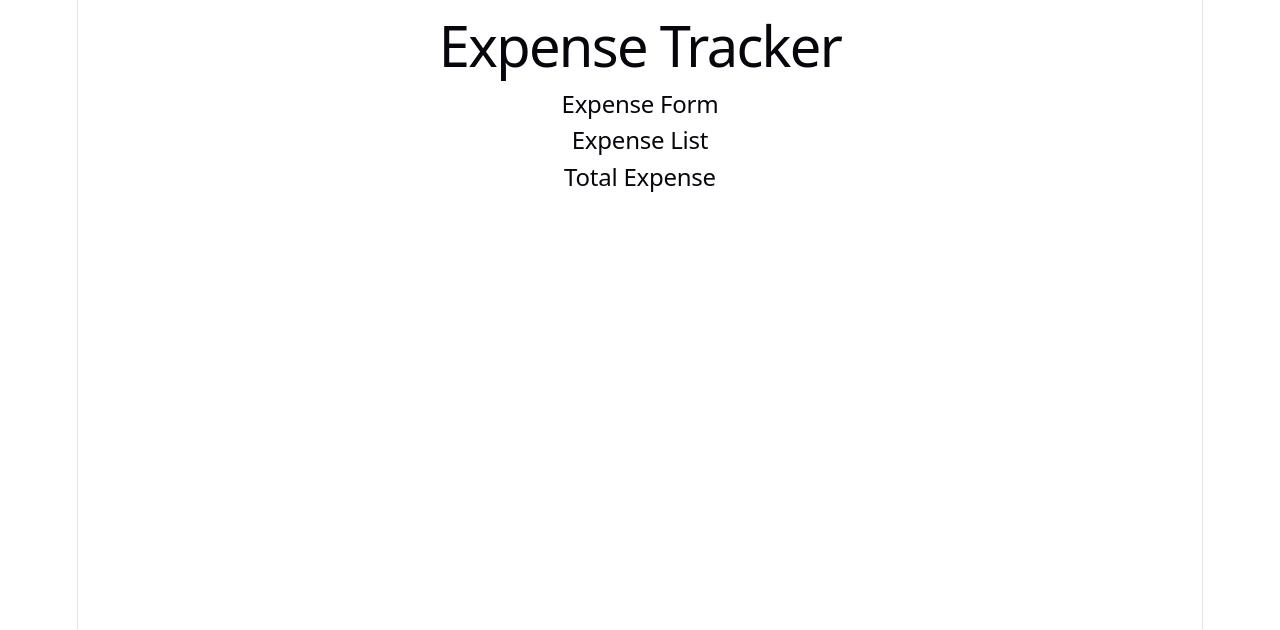
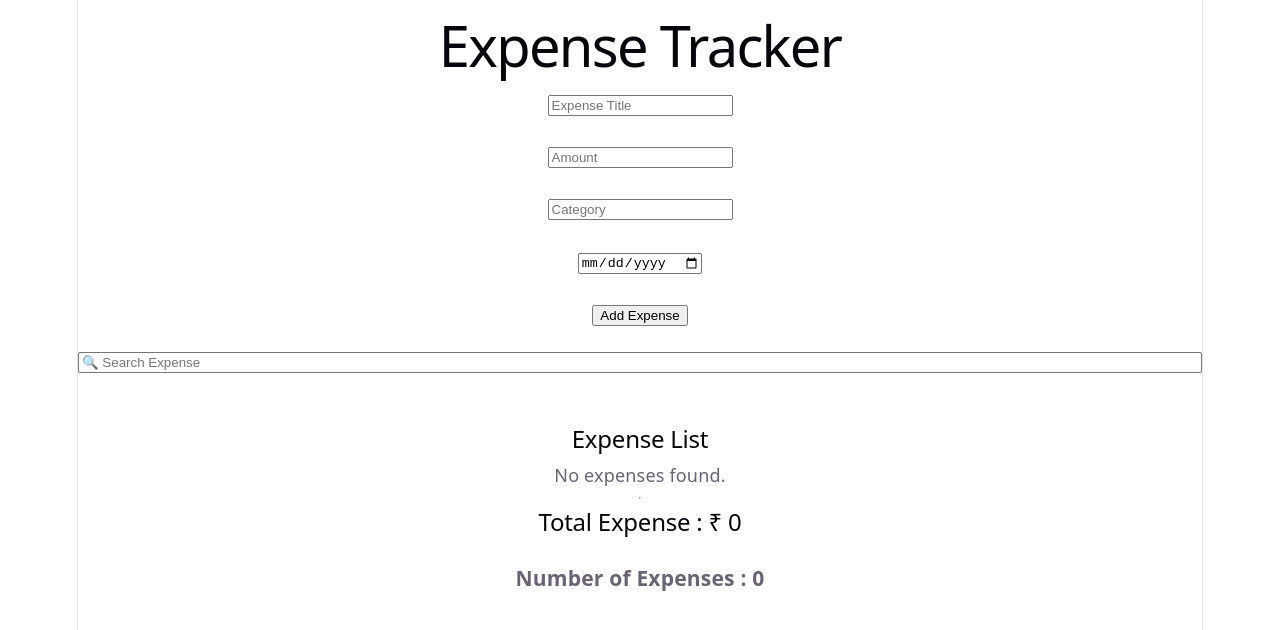
Before and after one commit to yashovardhan-redekar/AI-Smart-Expense-Manager, a React (Vite) app in the folder Client/: page / in a window 1280 px wide. Shown: the top 630 px of the page. Built offline with nearby package versions, Linux system fonts and the light colour scheme.

Commit message:
Project update

```diff
--- a/Client/src/components/ExpenseForm.tsx
+++ b/Client/src/components/ExpenseForm.tsx
@@ -1,8 +1,137 @@
-function ExpenseForm() {
+import { useState } from "react";
+import type { Expense } from "../types/Expense";
+
+type ExpenseFormProps = {
+  expenses: Expense[];
+  setExpenses: React.Dispatch<React.SetStateAction<Expense[]>>;
+  editingIndex: number | null;
+  setEditingIndex: React.Dispatch<React.SetStateAction<number | null>>;
+  editingExpense: Expense | null;
+  setEditingExpense: React.Dispatch<React.SetStateAction<Expense | null>>;
+};
+
+function ExpenseForm({
+  expenses,
+  setExpenses,
+  editingIndex,
+  setEditingIndex,
+  editingExpense,
+  setEditingExpense,
+}: ExpenseFormProps) {
+
+  const [title, setTitle] = useState(editingExpense?.title ?? "");
+  const [amount, setAmount] = useState(
+    editingExpense ? String(editingExpense.amount) : ""
+  );
+  const [category, setCategory] = useState(
+    editingExpense?.category ?? ""
+  );
+  const [date, setDate] = useState(editingExpense?.date ?? "");
+
+  const handleSubmit = (e: React.FormEvent) => {
+    e.preventDefault();
+
+    if (!title || !amount || !category || !date) {
+      alert("Please fill all fields");
+      return;
+    }
+
+    const newExpense: Expense = {
+      title,
+      amount: Number(amount),
+      category,
+      date,
+    };
+
+    // EDIT EXISTING EXPENSE
+    if (editingIndex !== null) {
+
+      const updatedExpenses = [...expenses];
+
+      updatedExpenses[editingIndex] = newExpense;
+
+      setExpenses(updatedExpenses);
+
+      setEditingIndex(null);
+      setEditingExpense(null);
+
+    } else {
+
+      // ADD NEW EXPENSE
+      setExpenses([...expenses, newExpense]);
+    }
+
+    // Clear form
+    setTitle("");
+    setAmount("");
+    setCategory("");
+    setDate("");
+  };
+
   return (
-    <>
-      <h2>Expense Form</h2>
-    </>
+    <form onSubmit={handleSubmit}>
+
+      <input
+        type="text"
+        placeholder="Expense Title"
+        value={title}
+        onChange={(e) => setTitle(e.target.value)}
+      />
+
+      <br />
+      <br />
+
+      <input
+        type="number"
+        placeholder="Amount"
+        value={amount}
+        onChange={(e) => setAmount(e.target.value)}
+      />
+
+      <br />
+      <br />
+
+      <input
+        type="text"
+        placeholder="Category"
+        value={category}
+        onChange={(e) => setCategory(e.target.value)}
+      />
+
+      <br />
+      <br />
+
+      <input
+        type="date"
+        value={date}
+        onChange={(e) => setDate(e.target.value)}
+      />
+
+      <br />
+      <br />
+
+      <button type="submit">
+        {editingIndex !== null ? "Update Expense" : "Add Expense"}
+      </button>
+
+      {editingIndex !== null && (
+        <button
+          type="button"
+          onClick={() => {
+            setEditingIndex(null);
+            setEditingExpense(null);
+
+            setTitle("");
+            setAmount("");
+            setCategory("");
+            setDate("");
+          }}
+        >
+          Cancel
+        </button>
+      )}
+
+    </form>
   );
 }
 
--- a/Client/src/components/ExpenseItem.tsx
+++ b/Client/src/components/ExpenseItem.tsx
@@ -1,8 +1,42 @@
-function ExpenseItem() {
+import type { Expense } from "../types/Expense";
+
+type ExpenseItemProps = {
+  expense: Expense;
+  index: number;
+  deleteExpense: (index: number) => void;
+  editExpense: (index: number) => void;
+};
+
+function ExpenseItem({
+  expense,
+  index,
+  deleteExpense,
+  editExpense,
+}: ExpenseItemProps) {
   return (
-    <>
-      <p>Expense Item</p>
-    </>
+    <div
+      style={{
+        border: "1px solid gray",
+        padding: "10px",
+        marginBottom: "10px",
+      }}
+    >
+      <h3>{expense.title}</h3>
+
+      <p>Amount: ₹{expense.amount}</p>
+
+      <p>Category: {expense.category}</p>
+
+      <p>Date: {expense.date}</p>
+
+      <button onClick={() => editExpense(index)}>
+        Edit
+      </button>
+
+      <button onClick={() => deleteExpense(index)}>
+        Delete
+      </button>
+    </div>
   );
 }
 
--- a/Client/src/components/ExpenseList.tsx
+++ b/Client/src/components/ExpenseList.tsx
@@ -1,7 +1,42 @@
-function ExpenseList() {
+import type { Expense } from "../types/Expense";
+import ExpenseItem from "./ExpenseItem";
+
+type ExpenseListProps = {
+  expenses: Expense[];
+  searchText: string;
+  deleteExpense: (index: number) => void;
+  editExpense: (index: number) => void;
+};
+
+function ExpenseList({
+  expenses,
+  searchText,
+  deleteExpense,
+  editExpense,
+}: ExpenseListProps) {
+  const filteredExpenses = expenses.filter((expense) =>
+    expense.title
+      .toLowerCase()
+      .includes(searchText.toLowerCase())
+  );
+
   return (
     <>
       <h2>Expense List</h2>
+
+      {filteredExpenses.length === 0 ? (
+        <p>No expenses found.</p>
+      ) : (
+        filteredExpenses.map((expense, index) => (
+          <ExpenseItem
+            key={index}
+            expense={expense}
+            index={index}
+            deleteExpense={deleteExpense}
+            editExpense={editExpense}
+          />
+        ))
+      )}
     </>
   );
 }
--- a/Client/src/components/ExpenseTracker.tsx
+++ b/Client/src/components/ExpenseTracker.tsx
@@ -1,17 +1,112 @@
+import { useEffect, useState } from "react";
+
 import ExpenseForm from "./ExpenseForm";
 import ExpenseList from "./ExpenseList";
 import TotalExpense from "./TotalExpense";
 
+import type { Expense } from "../types/Expense";
+
 function ExpenseTracker() {
+
+  // Load expenses directly when state is created
+  const [expenses, setExpenses] = useState<Expense[]>(() => {
+    const saved = localStorage.getItem("expenses");
+
+    if (saved) {
+      return JSON.parse(saved);
+    }
+
+    return [];
+  });
+
+
+  const [searchText, setSearchText] = useState("");
+
+
+  // Editing states
+  const [editingIndex, setEditingIndex] =
+    useState<number | null>(null);
+
+  const [editingExpense, setEditingExpense] =
+    useState<Expense | null>(null);
+
+
+  // Save expenses whenever expenses change
+  useEffect(() => {
+    localStorage.setItem(
+      "expenses",
+      JSON.stringify(expenses)
+    );
+  }, [expenses]);
+
+
+  // Delete expense
+  const deleteExpense = (indexToDelete: number) => {
+
+    setExpenses(
+      expenses.filter(
+        (_, index) => index !== indexToDelete
+      )
+    );
+
+  };
+
+
+  // Start editing an expense
+  const editExpense = (index: number) => {
+
+    setEditingIndex(index);
+
+    setEditingExpense(expenses[index]);
+
+  };
+
+
   return (
     <>
       <h1>Expense Tracker</h1>
 
-      <ExpenseForm />
 
-      <ExpenseList />
+      <ExpenseForm
+  key={editingIndex ?? "new"}
+  expenses={expenses}
+  setExpenses={setExpenses}
+  editingIndex={editingIndex}
+  setEditingIndex={setEditingIndex}
+  editingExpense={editingExpense}
+  setEditingExpense={setEditingExpense}
+/>
 
-      <TotalExpense />
+
+      <br />
+
+
+      <input
+        type="text"
+        placeholder="🔍 Search Expense"
+        value={searchText}
+        onChange={(e) =>
+          setSearchText(e.target.value)
+        }
+      />
+
+
+      <br />
+      <br />
+
+
+      <ExpenseList
+        expenses={expenses}
+        searchText={searchText}
+        deleteExpense={deleteExpense}
+        editExpense={editExpense}
+      />
+
+
+      <TotalExpense
+        expenses={expenses}
+      />
+
     </>
   );
 }
--- a/Client/src/components/TotalExpense.tsx
+++ b/Client/src/components/TotalExpense.tsx
@@ -1,7 +1,27 @@
-function TotalExpense() {
+import type { Expense } from "../types/Expense";
+
+type TotalExpenseProps = {
+  expenses: Expense[];
+};
+
+function TotalExpense({
+  expenses,
+}: TotalExpenseProps) {
+
+  const total = expenses.reduce(
+    (sum, expense) => sum + expense.amount,
+    0
+  );
+
   return (
     <>
-      <h2>Total Expense</h2>
+      <hr />
+
+      <h2>Total Expense : ₹ {total}</h2>
+
+      <h3>
+        Number of Expenses : {expenses.length}
+      </h3>
     </>
   );
 }
--- /dev/null
+++ b/Client/src/types/Expense.ts
@@ -0,0 +1,6 @@
+export type Expense = {
+  title: string;
+  amount: number;
+  category: string;
+  date: string;
+};
```
